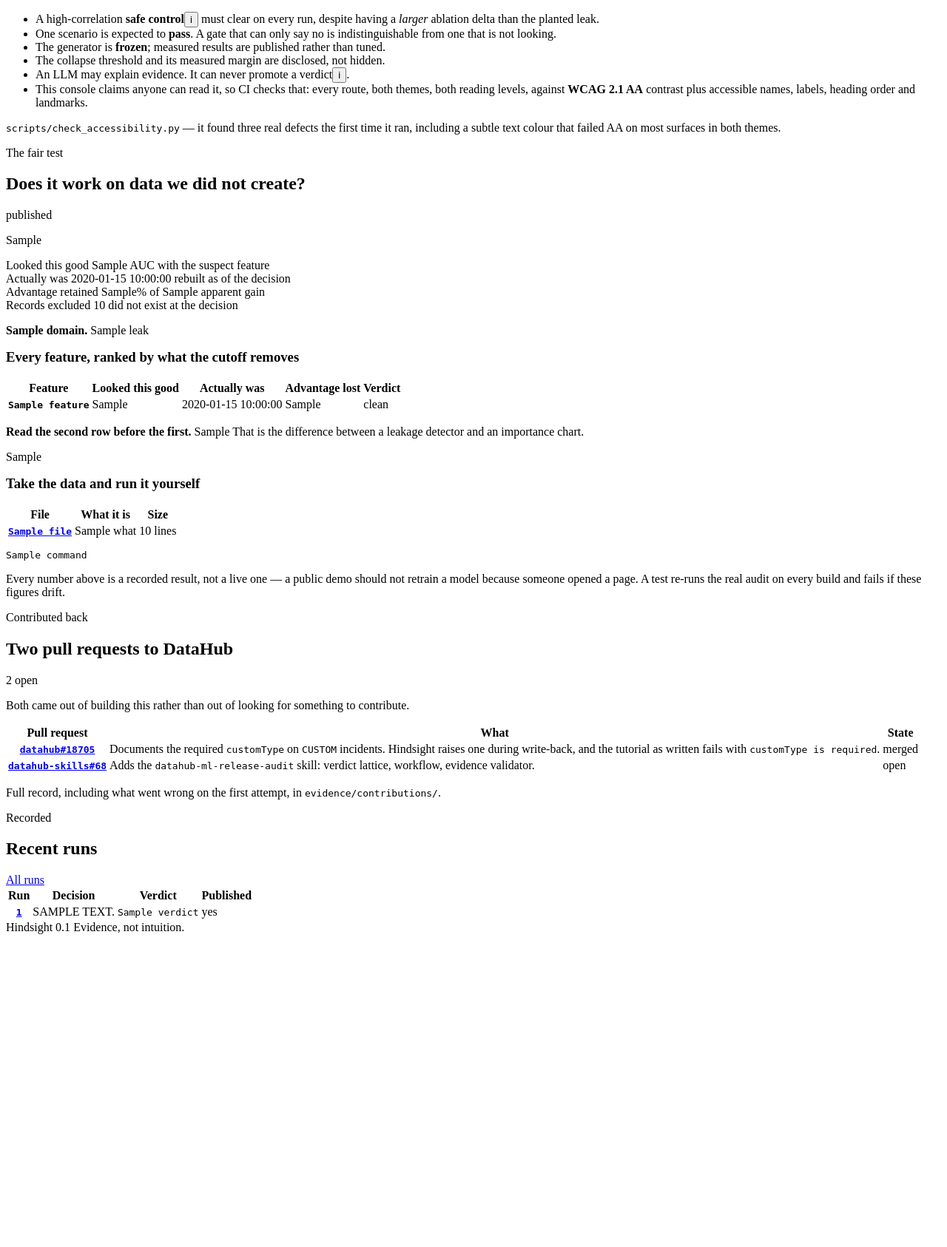
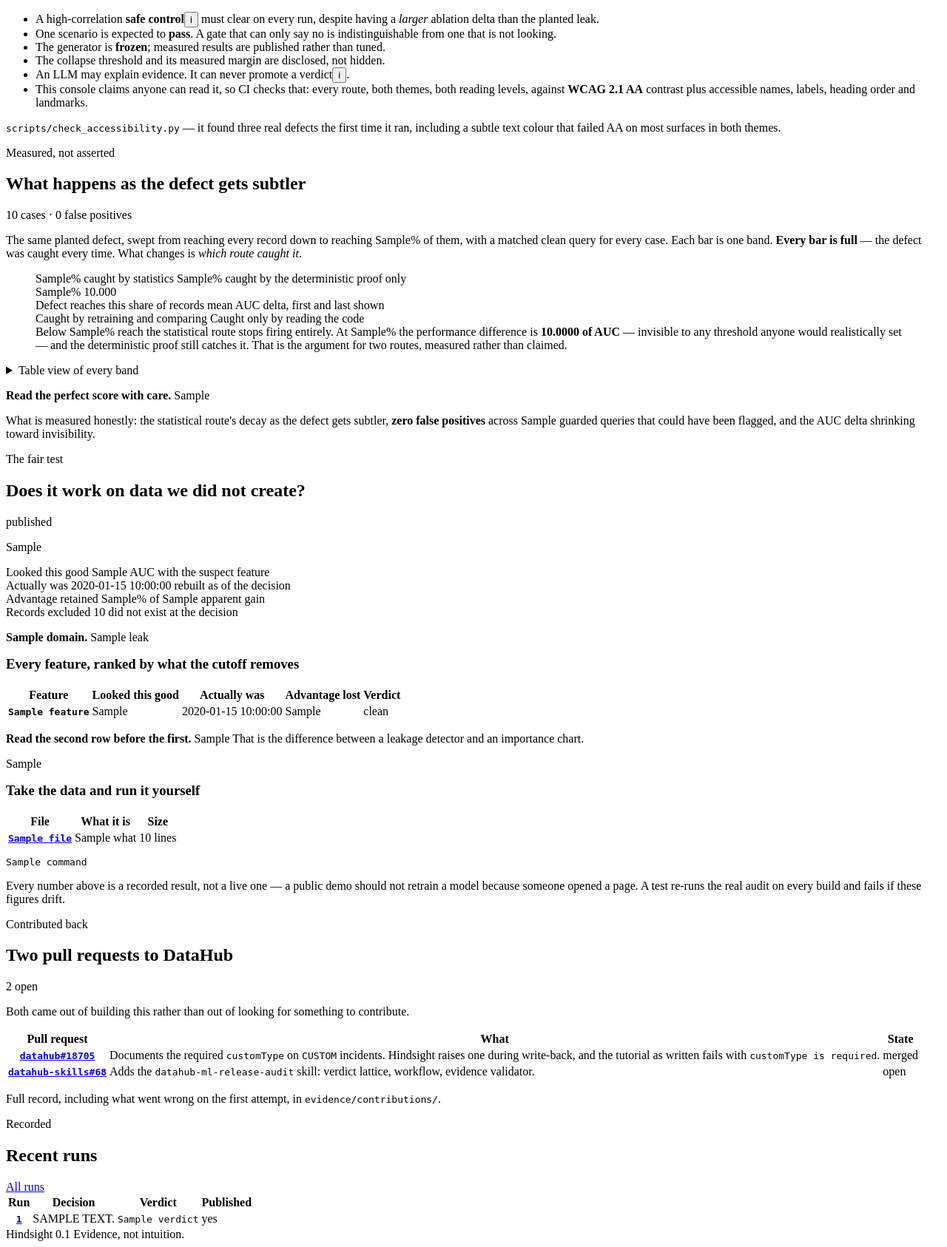
Before and after one commit to usv240/hindsight, a Python web app: template src/hindsight/web/templates/evidence.html in a window 1280 px wide. Shown: the part 1957-3643 px from the top of the page at 74% size. Before the commit the page ends 3220 px from the top, so only its background shows below. Run offline with Jinja, Linux system fonts and the light colour scheme; the template is opened without the code that fills it: most values are stand-ins (such as "Sample title", 1, 10 or a date in 2020).

Commit message:
Put the benchmark on the site, where a judge will actually see it

```diff
--- a/src/hindsight/web/app.py
+++ b/src/hindsight/web/app.py
@@ -21,6 +21,7 @@
 from hindsight.web.activity import build_activity
 from hindsight.web.artifacts import collect as collect_artifacts
 from hindsight.web.artifacts import external_proof
+from hindsight.web.benchmark import load as load_benchmark
 from hindsight.web.explain import explain
 from hindsight.web.glossary import GLOSSARY
 from hindsight.web.health import datahub_health
@@ -207,6 +208,7 @@
                 "runs": runs,
                 "artifacts": collect_artifacts(root),
                 "external": external_proof(root),
+                "bench": load_benchmark(root),
             },
         )
 
--- /dev/null
+++ b/src/hindsight/web/templates/_benchmark.html
@@ -0,0 +1,123 @@
+{#- The 42-case sweep, drawn.
+
+    Part-to-whole, not two lines: every case the statistical route catches is also
+    caught overall, so they are not independent series. One bar per reach band,
+    always full, whose composition shifts from "statistics found it" to "only the
+    deterministic proof found it". The bar staying full while the indigo segment
+    vanishes is the entire argument for two routes.
+
+    Two categorical hues, validated with the dataviz palette checker: CVD ΔE 29.1
+    (dark) and 31.7 (light) against a target of 8. A legend is always present and
+    the table below repeats every value, so identity is never colour alone. -#}
+
+<section class="panel" aria-labelledby="bench-heading">
+  <div class="section-heading">
+    <div>
+      <p class="eyebrow">Measured, not asserted</p>
+      <h2 id="bench-heading">What happens as the defect gets subtler</h2>
+    </div>
+    <span class="finding ok">{{ bench.cases }} cases &middot; 0 false positives</span>
+  </div>
+
+  <p class="prose">
+    The same planted defect, swept from reaching every record down to reaching
+    {{ bench.faintest.reach_pct }}% of them, with a matched clean query for every case.
+    Each bar is one band. <strong>Every bar is full</strong> &mdash; the defect was caught
+    every time. What changes is <em>which route caught it</em>.
+  </p>
+
+  <figure class="bench">
+    <div class="bench-plot" role="group" aria-label="Detection route by defect reach">
+      {% for row in bench.rows %}
+      <div class="bench-band">
+        <div class="bench-bar"
+             title="{{ row.reach_pct }}% reach: {{ row.statistical }} of {{ row.cases }} caught by statistics, {{ row.deterministic_only }} by the deterministic proof only">
+          {%- if row.statistical_pct -%}
+          <span class="bench-seg is-statistical" style="height: {{ row.statistical_pct }}%">
+            <span class="sr-only">{{ row.statistical_pct }}% caught by statistics</span>
+          </span>
+          {%- endif -%}
+          {%- if row.deterministic_only_pct -%}
+          <span class="bench-seg is-deterministic" style="height: {{ row.deterministic_only_pct }}%">
+            <span class="sr-only">{{ row.deterministic_only_pct }}% caught by the deterministic proof only</span>
+          </span>
+          {%- endif -%}
+        </div>
+        <span class="bench-reach">{{ row.reach_pct }}%</span>
+        <span class="bench-delta">{{ "%.3f"|format(row.auc_delta) }}</span>
+      </div>
+      {% endfor %}
+    </div>
+
+    <div class="bench-axis">
+      <span>Defect reaches this share of records</span>
+      <span class="bench-axis-note">mean AUC delta, first and last shown</span>
+    </div>
+
+    <div class="bench-legend">
+      <span class="bench-key">
+        <span class="bench-swatch is-statistical" aria-hidden="true"></span>
+        Caught by retraining and comparing
+      </span>
+      <span class="bench-key">
+        <span class="bench-swatch is-deterministic" aria-hidden="true"></span>
+        Caught only by reading the code
+      </span>
+    </div>
+
+    <figcaption>
+      {% if bench.blind_from_pct %}
+      Below {{ bench.blind_from_pct }}% reach the statistical route stops firing entirely.
+      At {{ bench.faintest.reach_pct }}% the performance difference is
+      <strong>{{ "%.4f"|format(bench.faintest.auc_delta) }} of AUC</strong> &mdash; invisible to
+      any threshold anyone would realistically set &mdash; and the deterministic proof still
+      catches it. That is the argument for two routes, measured rather than claimed.
+      {% endif %}
+    </figcaption>
+  </figure>
+
+  <details class="bench-table">
+    <summary>Table view of every band</summary>
+    <div class="table-wrap">
+      <table class="table">
+        <thead>
+          <tr>
+            <th scope="col">Reach</th><th scope="col">Cases</th>
+            <th scope="col">Caught by statistics</th>
+            <th scope="col">Caught by code only</th>
+            <th scope="col">Missed</th><th scope="col">Mean AUC delta</th>
+          </tr>
+        </thead>
+        <tbody>
+          {% for row in bench.rows %}
+          <tr>
+            <th scope="row">{{ row.reach_pct }}%</th>
+            <td>{{ row.cases }}</td>
+            <td>{{ row.statistical }}</td>
+            <td>{{ row.deterministic_only }}</td>
+            <td>{{ row.missed }}</td>
+            <td>{{ "%.4f"|format(row.auc_delta) }}</td>
+          </tr>
+          {% endfor %}
+        </tbody>
+      </table>
+    </div>
+  </details>
+
+  {#- The disclosure is load-bearing. A perfect score that is partly true by
+      construction must say so on the page, not only in a file. -#}
+  {% if bench.how_to_read_this %}
+  <div class="callout">
+    <p>
+      <strong>Read the perfect score with care.</strong>
+      {{ bench.how_to_read_this.the_headline_is_partly_tautological }}
+    </p>
+    <p class="fine">
+      What is measured honestly: the statistical route's decay as the defect gets
+      subtler, <strong>zero false positives</strong> across {{ bench.clean_cases }} guarded
+      queries that could have been flagged, and the AUC delta shrinking toward
+      invisibility.
+    </p>
+  </div>
+  {% endif %}
+</section>
--- a/src/hindsight/web/templates/evidence.html
+++ b/src/hindsight/web/templates/evidence.html
@@ -234,6 +234,8 @@
   </p>
 </section>
 
+{% if bench %}{% include "_benchmark.html" %}{% endif %}
+
 <!-- Data this project did not generate ------------------------------------- -->
 {% if external %}
 <section class="panel" aria-labelledby="external-heading">
```
Also changed, not shown: scripts/check_accessibility.py (+13 -0 lines), src/hindsight/web/benchmark.py (added, +77 -0 lines), src/hindsight/web/static/styles.css (+124 -0 lines), tests/test_benchmark_panel.py (added, +117 -0 lines), 7 other files.
